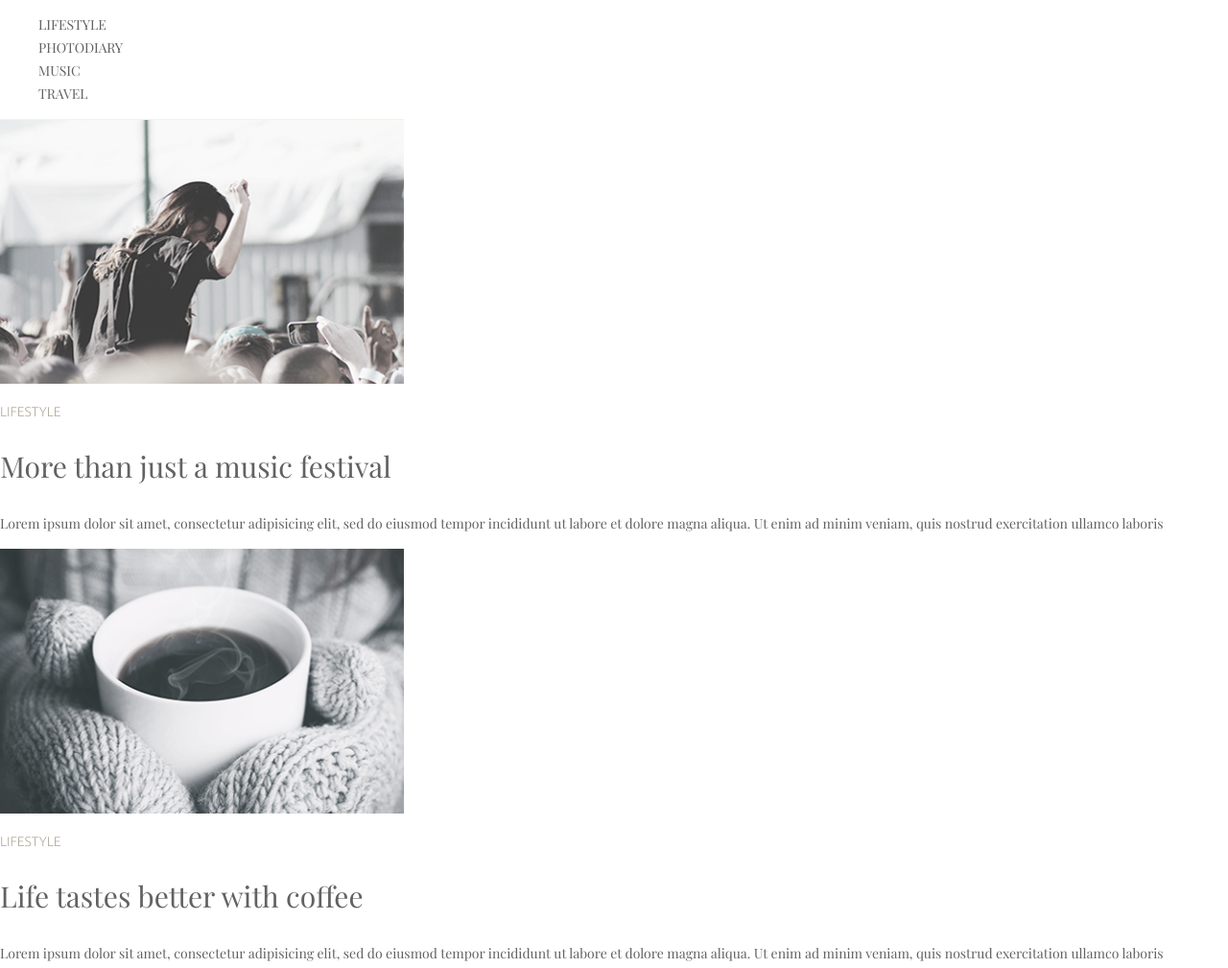
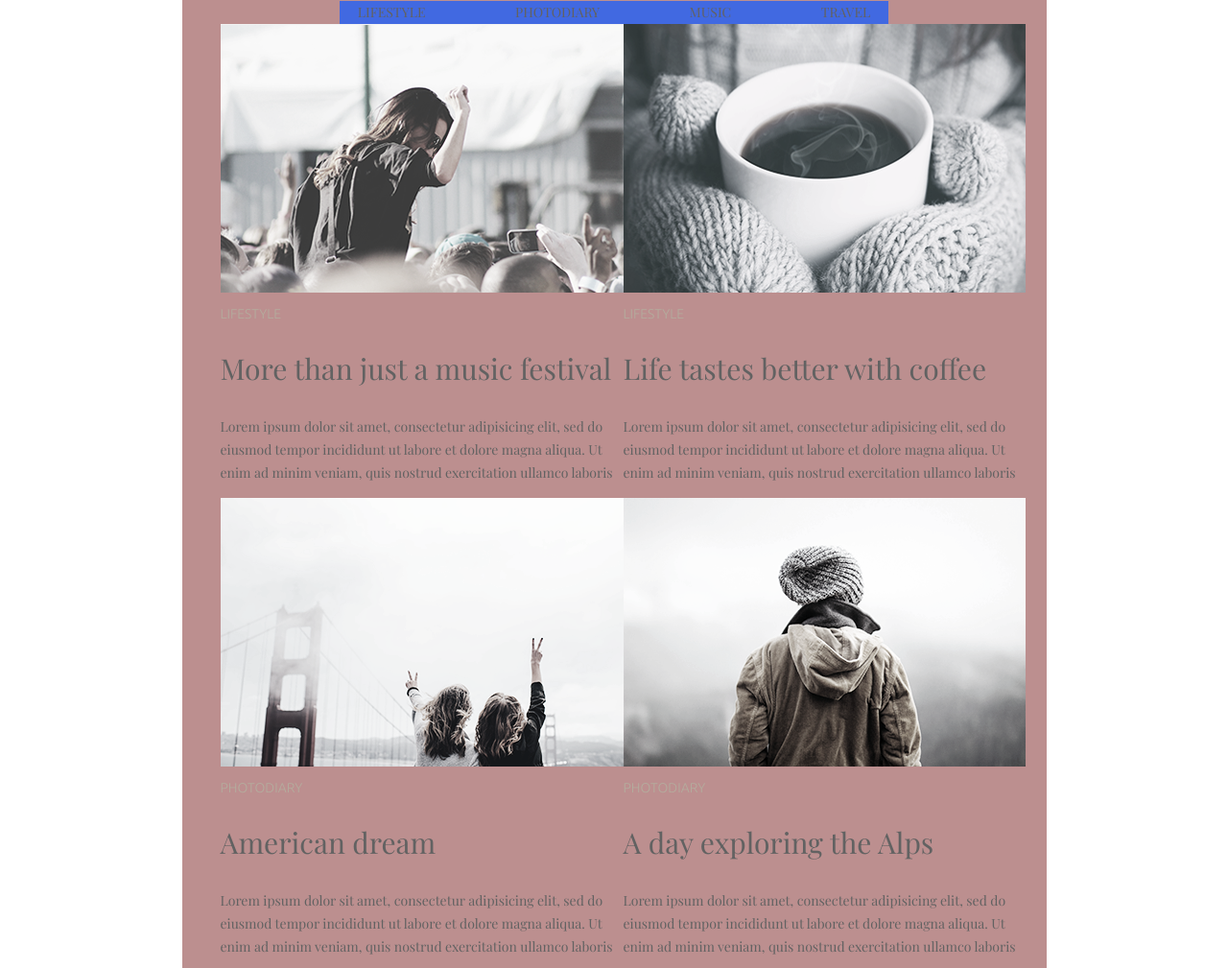
Before and after one commit to GalaMelnychuk/goit-fe-cource, a plain HTML site: page html-css/module-03/index.html in a window 1280 px wide. Shown: the top 1009 px of the page at 96% size. Drawn offline with nearby package versions, Linux system fonts and the light colour scheme.

Commit message:
margin in navigation

```diff
--- a/html-css/module-03/css/styles.css
+++ b/html-css/module-03/css/styles.css
@@ -1,23 +1,117 @@
+/* ИЗМЕНЕНИЕ МОДЕЛИ РАССЧЕТА */
+html{
+    box-sizing:border-box;
+}
+*,
+*::before,
+*::after{
+    box-sizing: inherit;
+}
+
+/* прячем заголовок */
+.visually-hidden:not(:focus):not(:active),
+input[type="checkbox"].visually-hidden,
+input[type="radio"].visually-hidden{
+    position: absolute;
+    width: 1px;
+    height: 1px;
+    margin: -1px;
+    border:0;
+    padding: 0;
+    white-space:nowrap;
+    clip-path:inset(100%);
+    clip: rect(0 0 0 0);
+    overflow:hidden;
+}
+
 body {
     font-family: "Playfair Display", "Arial", sans-serif;
     color: #626262;
     font-size: 14px;
     line-height: 24px;
+    margin: 0;
+}
+
+img {
+    display: block;
+    max-width: 100%;
+    height: auto;
+  }
+
+.container {
+    width: 901px;
+    margin: 0 auto;
+    background-color: rosybrown;
+}
+
+/* HEADER NAVIGATION */
+.site-navigation {
+    list-style: none;
+    display: inline-block;
+    margin: 0;
+    padding: 0;
+    text-align: center;
+    vertical-align: middle;
+    width: 572px;
+    background-color: royalblue;
+}
+
+.links {
+    text-align: center;
 }
 
 .site-navigation a {
     text-transform: uppercase;
     text-decoration: none;
     color: #626262;
-    /* line-height: смотрим в фоторошопе значение ВЫСОТА; */
+    /* line-height: смотрим в фоторошопе значение ВЫСОТА; она у нас 24. Так как в body указано уже 24, то не пишем ничего */
 }
 
-.site-navigation {
+.site-navigation a:hover,
+.site-navigation a:focus {
+    color: red;
+}
+
+.site-navigation li {
+    display: inline-block;
+    /* margin-right: 90px; */
+    /* margin выставила средний из тех, которые указаны в макете, в макете разные значения  */
+}
+/* правый и левый margin у первого и последнего элемента списка высчитывала так: 901 -(90*3) =315/2=156 */
+/* .site-navigation li:last-child {
+    margin-right: 156px;
+}
+
+.site-navigation li:first-child {
+    margin-left: 156px; */
+
+.site-navigation li:not(:last-child) {
+    margin-right: 90px;
+}
+
+
+
+/* .site-navigation li:not(:last-child) {
+    margin-right: 30px;
+}
+
+.site-navigation li:last-child {
+    margin-right: 90px;
+}
+
+.site-navigation li:first-child {
+    margin-left: 90px; */
+
+
+/* ARTICLES */
+.articles {
     list-style: none;
+    font-size: 0;
 }
 
 .article-item {
     font-family: "Ubuntu", "Arial", sans-serif;
+    font-size: 14px;
     color: #b4ad9e;
     text-transform: uppercase;
     line-height: 17px;
@@ -27,9 +121,27 @@ body {
 .article-title {
     font-size: 30px;
     line-height: 36px;
-       /* line-height: 30 множим на 1,2; */
+    /* line-height: 30 множим на 1,2; */
+    margin-bottom: 31px;
+    /* margin-bottom = (30*1,2) - 30 =6.
+    6/2 = 3
+    (14*1,2) - 14 = 3.
+    3/2 = 1.5
+    margin bottom = 36 - 4.5 = 31 */
 }
 
-button {
+.article-section {
+    margin: 0;
+    padding: 0;
+    width: 420px;
+    display: inline-block;
+    font-size: 14px;
+    /* margin-right: 61px; */
+}
+
+
+.load-more {
     font-size: 20px;
+    color: #626262;
+    background: none;
 }
--- a/html-css/module-03/index.html
+++ b/html-css/module-03/index.html
@@ -10,8 +10,8 @@
 </head>
 
 <body>
-    <header>
-        <nav>
+    <header class="container">
+        <nav class="links">
             <ul class="site-navigation">
                 <li><a href="">lifestyle</a></li>
                 <li><a href="">photodiary</a></li>
@@ -20,51 +20,52 @@
             </ul>
         </nav>
     </header>
-    <main>
-        <section>
-            <article>
-                <img src="img/lifestyle_girl.png" alt="lifestyle_girl" width="421" height="276">
+    <main class="container">
+        <h1 class="visually-hidden">Travelling</h1>
+        <ul class="articles">
+            <li class="article-section">
+                <img src="img/lifestyle_girl.png" alt="lifestyle_girl">
                 <p class="article-item">lifestyle</p>
                 <p class="article-title">More than just a music festival</p>
                 <p class="article-content">Lorem ipsum dolor sit amet, consectetur adipisicing elit, sed do eiusmod tempor incididunt ut labore et dolore magna aliqua. Ut enim ad minim veniam, quis nostrud exercitation ullamco laboris</p>
-            </article>
-            <article>
-                <img src="img/lifestyle_coffe.png" alt="lifestyle_coffe" width="421" height="276">
+            </li>
+            <li class="article-section">
+                <img src="img/lifestyle_coffe.png" alt="lifestyle_coffe">
                 <p class="article-item">lifestyle</p>
                 <p class="article-title">Life tastes better with coffee</p>
-                <p>Lorem ipsum dolor sit amet, consectetur adipisicing elit, sed do eiusmod tempor incididunt ut labore
+                <p class="article-content">Lorem ipsum dolor sit amet, consectetur adipisicing elit, sed do eiusmod tempor incididunt ut labore
                     et dolore magna aliqua. Ut enim ad minim veniam, quis nostrud exercitation ullamco laboris </p>
-            </article>
-            <article>
-                <img src="img/photodiary_brige.png" alt="photodiary_brige" width="421" height="276">
+            </li>
+            <li class="article-section">
+                <img src="img/photodiary_brige.png" alt="photodiary_brige">
                 <p class="article-item">photodiary</p>
                 <p class="article-title">American dream</p>
-                <p>Lorem ipsum dolor sit amet, consectetur adipisicing elit, sed do eiusmod tempor incididunt ut labore
+                <p class="article-content">Lorem ipsum dolor sit amet, consectetur adipisicing elit, sed do eiusmod tempor incididunt ut labore
                     et dolore magna aliqua. Ut enim ad minim veniam, quis nostrud exercitation ullamco laboris </p>
-            </article>
-            <article>
-                <img src="img/photodiary_girl.png" alt="photodiary_girl" width="421" height="276">
+            </li>
+            <li class="article-section">
+                <img src="img/photodiary_girl.png" alt="photodiary_girl">
                 <p class="article-item">photodiary</p>
                 <p class="article-title">A day exploring the Alps</p>
-                <p>Lorem ipsum dolor sit amet, consectetur adipisicing elit, sed do eiusmod tempor incididunt ut labore
+                <p class="article-content">Lorem ipsum dolor sit amet, consectetur adipisicing elit, sed do eiusmod tempor incididunt ut labore
                     et dolore magna aliqua. Ut enim ad minim veniam, quis nostrud exercitation ullamco laboris </p>
-            </article>
-            <article>
-                <img src="img/lifestyle_hat.png" alt="lifestyle_hat" width="421" height="276">
+            </li>
+            <li class="article-section">
+                <img src="img/lifestyle_hat.png" alt="lifestyle_hat">
                 <p class="article-item">lifestyle</p>
                 <p class="article-title">Top 10 song for running</p>
-                <p>Lorem ipsum dolor sit amet, consectetur adipisicing elit, sed do eiusmod tempor incididunt ut labore
+                <p class="article-content">Lorem ipsum dolor sit amet, consectetur adipisicing elit, sed do eiusmod tempor incididunt ut labore
                     et dolore magna aliqua. Ut enim ad minim veniam, quis nostrud exercitation ullamco laboris </p>
-            </article>
-            <article>
-                <img src="img/lifestyle_road.png" alt="lifestyle_road" width="421" height="276">
+            </li>
+            <li class="article-section">
+                <img src="img/lifestyle_road.png" alt="lifestyle_road">
                 <p class="article-item">lifestyle</p>
                 <p class="article-title">Cold winter days</p>
-                <p>Lorem ipsum dolor sit amet, consectetur adipisicing elit, sed do eiusmod tempor incididunt ut labore
+                <p class="article-content">Lorem ipsum dolor sit amet, consectetur adipisicing elit, sed do eiusmod tempor incididunt ut labore
                     et dolore magna aliqua. Ut enim ad minim veniam, quis nostrud exercitation ullamco laboris </p>
-            </article>
-            <button>Load more</button>
-        </section>
+            </li>
+            <button class="load-more">Load more</button>
+        </ul>
     </main>
 </body>
 
```
